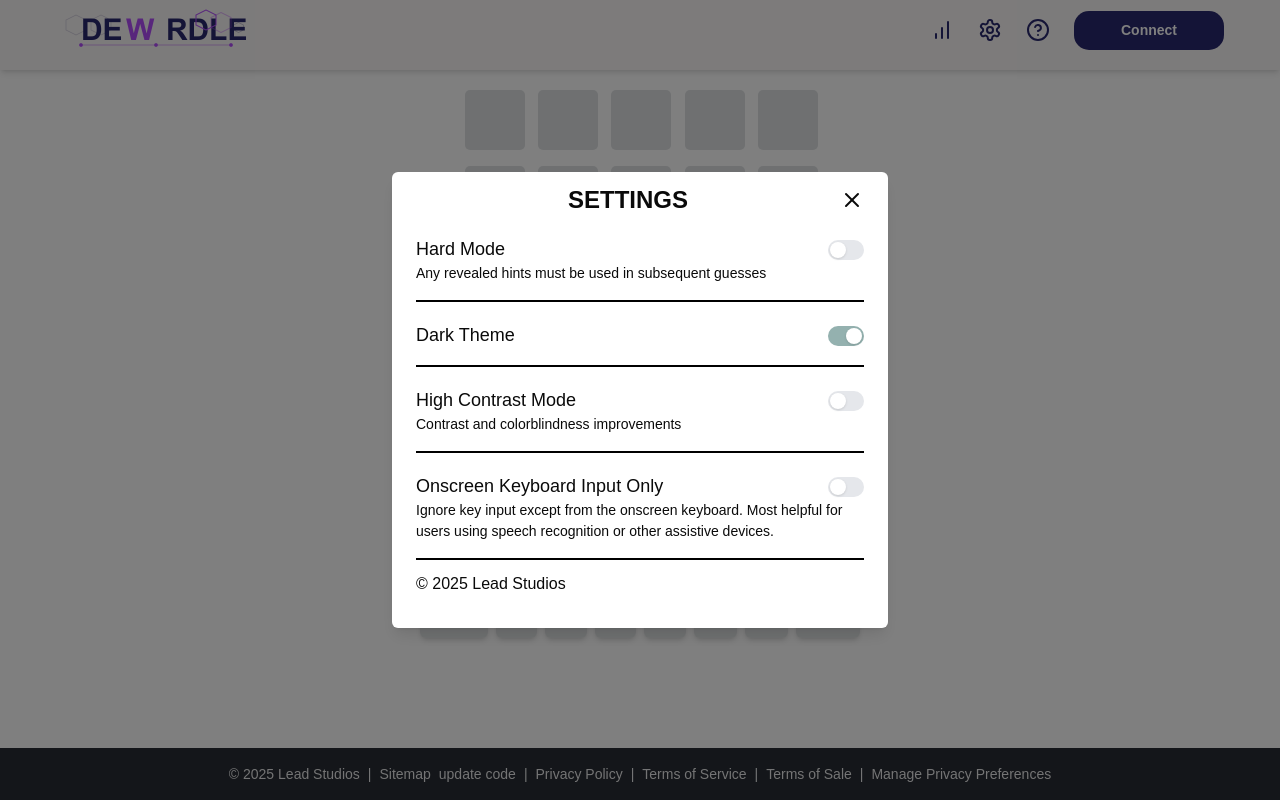
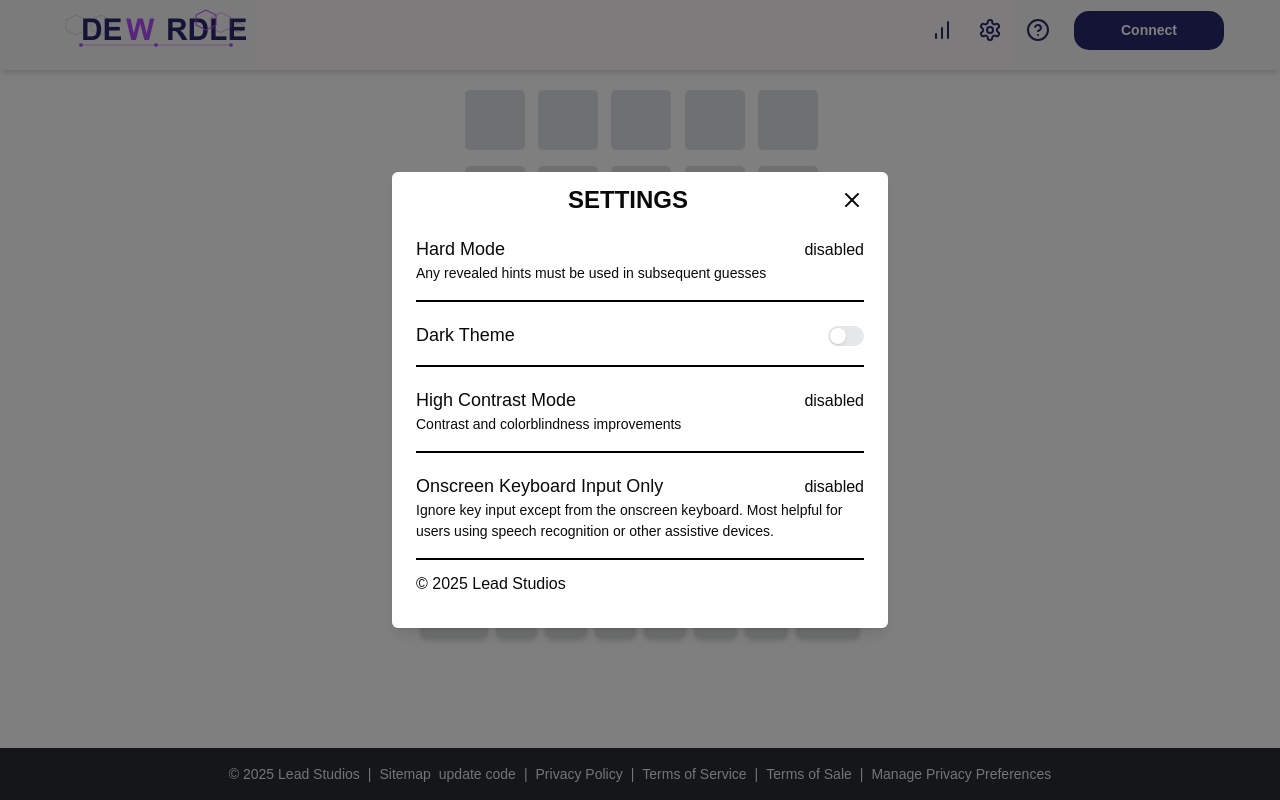
Before and after one commit to yusuftomilola/DeWordle, a Next.js app in the folder frontend/: page / in a window 1280 px wide. Both pictures are taken after a click on the button 990 px from the left and 30 px from the top of the page. Built offline with nearby package versions, Linux system fonts and the light colour scheme; a web font is replaced by a local one.

Commit message:
Add darkmode feature

```diff
--- a/frontend/app/layout.js
+++ b/frontend/app/layout.js
@@ -1,30 +1,59 @@
-import { Geist, Azeret_Mono as Geist_Mono } from "next/font/google"
-import "./globals.css"
-import Footer from "../components/footer"
+"use client";
+
+import { Geist, Azeret_Mono as Geist_Mono } from "next/font/google";
+import "./globals.css";
+import Footer from "../components/footer";
+import { useState, useEffect } from "react";
+import { metadata } from "./metadata";
 
 const geistSans = Geist({
   variable: "--font-geist-sans",
   subsets: ["latin"],
-})
+});
 
 const geistMono = Geist_Mono({
   variable: "--font-geist-mono",
   subsets: ["latin"],
-})
-
-export const metadata = {
-  title: "DeWordle",
-  description: "A decentralized word guessing game",
-}
+});
+;
 
 export default function RootLayout({ children }) {
+  const [isDarkMode, setIsDarkMode] = useState(false);
+
+  useEffect(() => {
+    // Checking localStorage for theme preference
+    const savedTheme = localStorage.getItem("theme");
+    if (savedTheme === "dark") {
+      setIsDarkMode(true);
+      document.documentElement.classList.add("dark");
+    } else {
+      setIsDarkMode(false);
+      document.documentElement.classList.remove("dark");
+    }
+  }, []);
+
+  useEffect(() => {
+    // Updating theme in localStorage to apply locally
+    if (isDarkMode) {
+      localStorage.setItem("theme", "dark");
+      document.documentElement.classList.add("dark");
+    } else {
+      localStorage.setItem("theme", "light");
+      document.documentElement.classList.remove("dark");
+    }
+  }, [isDarkMode]);
+
   return (
     <html lang="en" className={`${geistSans.variable} ${geistMono.variable}`}>
+      <head>
+        <meta name="title" content={metadata.title} />
+        <meta name="description" content={metadata.description} />
+      </head>
       <body className="flex flex-col min-h-screen antialiased">
         <main className="flex-grow">{children}</main>
         {/* footerpage */}
         <Footer />
       </body>
     </html>
-  )
+  );
 }
--- /dev/null
+++ b/frontend/app/metadata.js
@@ -0,0 +1,5 @@
+
+export const metadata = {
+    title: "DeWordle",
+    description: "A decentralized word guessing game",
+  };
--- a/frontend/components/LeaderBoardModal.jsx
+++ b/frontend/components/LeaderBoardModal.jsx
@@ -58,7 +58,7 @@ const LeaderBoardModal = ({ isOpen, onClose }) => {
   ];
   return (
     <div className="fixed inset-0 bg-black bg-opacity-50 flex justify-center items-center z-50">
-      <div className="bg-white shadow-lg px-6 pb-5 w-[80%] sm:w-[50%] lg:w-[40%]">
+      <div className="bg-white dark:bg-gray-800 shadow-lg px-6 pb-5 w-[80%] sm:w-[50%] lg:w-[40%]">
         <div className="p-4 flex text-black justify-between items-center">
           <h2 className="text-lg font-bold">Statistics</h2>
           <button onClick={onClose} className="text-xl font-bold">
--- a/frontend/components/Settings.jsx
+++ b/frontend/components/Settings.jsx
@@ -1,3 +1,5 @@
+"use client";
+
 import React, { useState } from "react";
 import { X } from "lucide-react";
 import { Switch } from "@headlessui/react";
@@ -8,10 +10,23 @@ export const Setting = ({ isOpen, onClose }) => {
 
   const [enabled, setEnabled] = useState({
     "Hard Mode": false,
-    "Dark Theme": true,
+    "Dark Theme": document.documentElement.classList.contains("dark"),
     "High Contrast Mode": false,
     "Onscreen Keyboard Input Only": false,
   });
+
+  const handleDarkModeToggle = () => {
+    setEnabled((prev) => {
+      const newEnabled = { ...prev, "Dark Theme": !prev["Dark Theme"] };
+      const newMode = newEnabled["Dark Theme"];
+
+      // Update theme in localStorage and globally
+      localStorage.setItem("theme", newMode ? "dark" : "light");
+      document.documentElement.classList.toggle("dark", newMode);
+
+      return newEnabled;
+    });
+  };
 
   // Static setting data
   const settingsDetails = [
@@ -38,48 +53,45 @@ export const Setting = ({ isOpen, onClose }) => {
   ];
 
   return (
-    <div className='fixed inset-0 bg-black bg-opacity-50 p-5 flex justify-center items-center z-50'>
-      <div className='bg-white shadow-lg px-6 p-3 rounded-md pb-5 w-full sm:w-[50%] lg:w-[40%]'>
+    <div className="fixed inset-0 bg-black bg-opacity-50 p-5 flex justify-center items-center z-50">
+      <div className="bg-white dark:bg-gray-800 shadow-lg px-6 p-3 rounded-md pb-5 w-full sm:w-[50%] lg:w-[40%]">
         {/* header section  */}
-        <div className='flex justify-between items-center'>
-          <h1 className='mx-auto text-2xl font-bold'>SETTINGS</h1>
-          <button onClick={onClose} className='text-[50px] font-bold'>
+        <div className="flex justify-between items-center">
+          <h1 className="mx-auto text-2xl font-bold">SETTINGS</h1>
+          <button onClick={onClose} className="text-[50px] font-bold">
             <X />
           </button>
         </div>
 
         {settingsDetails.map((setting, index) => (
-          <div key={index} className='mt-5 pb-4 border-b-2 border-black'>
-            <div className='flex justify-between items-center'>
-              <h1 className='text-[18px]'>{setting.header}</h1>
+          <div key={index} className="mt-5 pb-4 border-b-2 border-black">
+            <div className="flex justify-between items-center">
+              <h1 className="text-[18px]">{setting.header}</h1>
 
-              <Switch
-                checked={enabled[setting.header]}
-                onChange={() =>
-                  setEnabled((prev) => ({
-                    ...prev,
-                    [setting.header]: !prev[setting.header],
-                  }))
-                }
-                className='group relative inline-flex h-5 w-9 flex-shrink-0 cursor-pointer rounded-full border-2 border-transparent bg-gray-200 transition-colors duration-200 ease-in-out focus:outline-none focus:ring-[#c8d2d1] focus:ring-2 focus: data-[checked]:bg-[#94b1af]'
-              >
-                <span className='sr-only'>Use setting</span>
-                <span
-                  aria-hidden='true'
-                  className='pointer-events-none inline-block h-4 w-4 transform rounded-full bg-white shadow ring-0 transition duration-200 ease-in-out group-data-[checked]:translate-x-4'
-                />
-              </Switch>
+              {setting.header === "Dark Theme" ? (
+                <Switch
+                  checked={enabled["Dark Theme"]}
+                  onChange={handleDarkModeToggle}
+                  className="group relative inline-flex h-5 w-9 flex-shrink-0 cursor-pointer rounded-full border-2 border-transparent bg-gray-200 transition-colors duration-200 ease-in-out focus:outline-none focus:ring-[#c8d2d1] focus:ring-2"
+                >
+                  <span className="sr-only">Use setting</span>
+                  <span
+                    aria-hidden="true"
+                    className="pointer-events-none inline-block h-4 w-4 transform rounded-full bg-white shadow ring-0 transition duration-200 ease-in-out group-data-[checked]:translate-x-4"
+                  />
+                </Switch>
+              ) : (
+                <span>{setting.status}</span>
+              )}
+            </div>
 
-            </div>
-            <p className='text-[14px]'>{setting.desc}</p>
+            <p className="text-[14px]">{setting.desc}</p>
           </div>
         ))}
 
-        <div className='flex items-center gap-1 py-3'>
-
-        <Copywrite/>
+        <div className="flex items-center gap-1 py-3">
+          <Copywrite />
         </div>
-
       </div>
     </div>
   );
```
